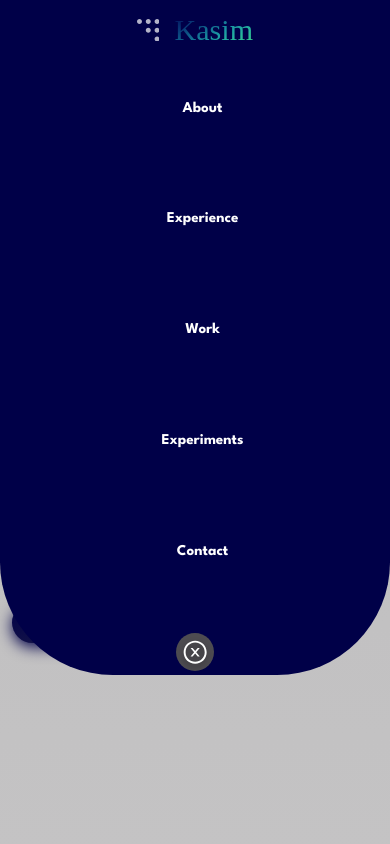
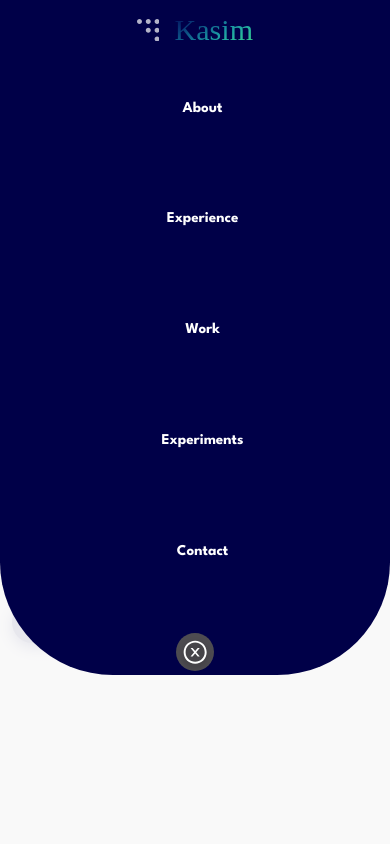
Before and after one commit to kasimnadim6/portfolio, a Next.js app: page / in a window 390 px wide. Both pictures are taken after a click on the button 346 px from the left and 28 px from the top of the page. Shown: the top 844 px of the page. Built offline with nearby package versions, Linux system fonts and the light colour scheme; a web font is replaced by a local one.

Commit message:
back drop effect

```diff
--- a/components/Header/Header.tsx
+++ b/components/Header/Header.tsx
@@ -7,9 +7,15 @@ import { BaseSyntheticEvent, useEffect, useState } from 'react';
 import { motion } from 'framer-motion';
 import { fall, fallItem } from '../../animations/animations';
 
-const Header = () => {
-  const [mobile_isHeaderCollapsed, mobile_setIsHeaderCollapsed] =
-    useState(true);
+interface Props {
+  mobile_isHeaderCollapsed: boolean;
+  mobile_setIsHeaderCollapsed: () => any;
+}
+
+const Header = ({
+  mobile_isHeaderCollapsed,
+  mobile_setIsHeaderCollapsed,
+}: Props) => {
   const [scroll, setScroll] = useState({
     curScroll: 0,
     prevScroll: 0,
@@ -55,7 +61,7 @@ const Header = () => {
 
   const navigationHandler = (e: BaseSyntheticEvent) => {
     e.preventDefault();
-    mobile_setIsHeaderCollapsed((val) => !val);
+    mobile_setIsHeaderCollapsed();
     const target = e.target.textContent + '';
     document.getElementById(target?.toLocaleLowerCase())?.scrollIntoView({
       behavior: 'smooth',
@@ -95,7 +101,7 @@ const Header = () => {
         {mobile_isHeaderCollapsed && (
           <button
             className={styles.menu}
-            onClick={() => mobile_setIsHeaderCollapsed((val) => !val)}
+            onClick={() => mobile_setIsHeaderCollapsed()}
           >
             <CgMenuHotdog />
           </button>
@@ -129,7 +135,7 @@ const Header = () => {
       {!mobile_isHeaderCollapsed && (
         <button
           className={styles.close}
-          onClick={() => mobile_setIsHeaderCollapsed((val) => !val)}
+          onClick={() => mobile_setIsHeaderCollapsed()}
         >
           <AiOutlineCloseCircle />
         </button>
--- a/pages/Home.module.scss
+++ b/pages/Home.module.scss
@@ -10,7 +10,6 @@
     var(--white-light-3)
   );
   position: relative;
-
   .main {
     margin-top: 7rem;
     .icon {
@@ -38,3 +37,6 @@
     }
   }
 }
+.back-drop-effect {
+  opacity: 0.1;
+}
--- a/pages/index.tsx
+++ b/pages/index.tsx
@@ -9,12 +9,25 @@ import LatestWorks from '../components/LatestWorks/LatestWorks';
 import Contact from '../components/Contact/Contact';
 import Experience from '../components/Experience/Experience';
 import 'bootstrap/dist/css/bootstrap.css';
+import { useState } from 'react';
 
 const Home: NextPage = () => {
+  const [mobile_isHeaderCollapsed, mobile_setIsHeaderCollapsed] =
+    useState(true);
+  const mobile_setIsHeaderCollapsedHandler = () => {
+    mobile_setIsHeaderCollapsed((val) => !val);
+  };
   return (
     <AnimatePresence>
-      <Header />
-      <div className={styles.container}>
+      <Header
+        mobile_isHeaderCollapsed={mobile_isHeaderCollapsed}
+        mobile_setIsHeaderCollapsed={mobile_setIsHeaderCollapsedHandler}
+      />
+      <div
+        className={`${styles.container} ${
+          !mobile_isHeaderCollapsed ? styles['back-drop-effect'] : ''
+        }`}
+      >
         <main className={styles.main}>
           <Banner />
           <About />
```
